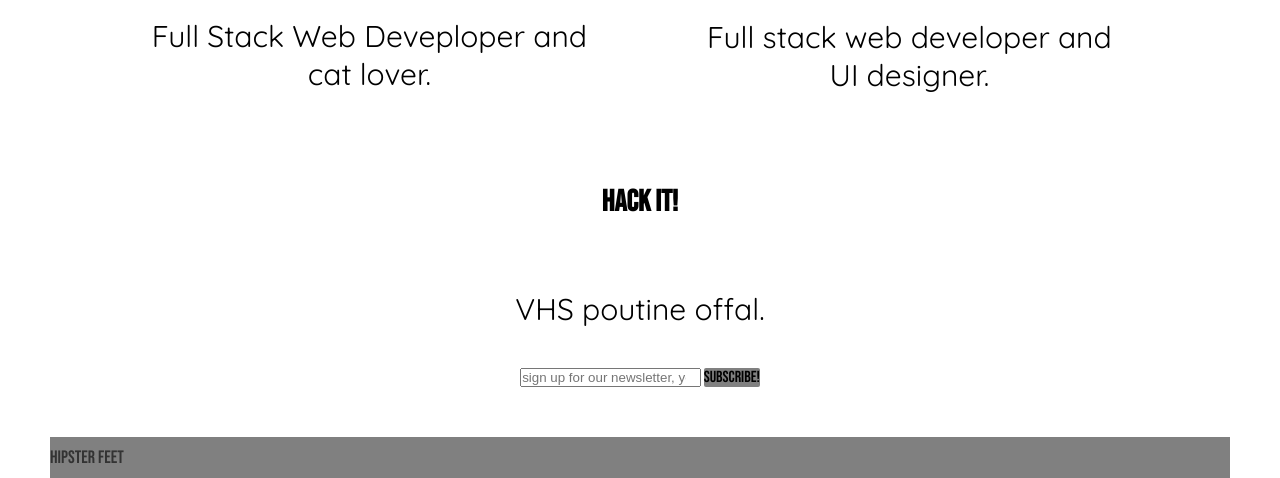
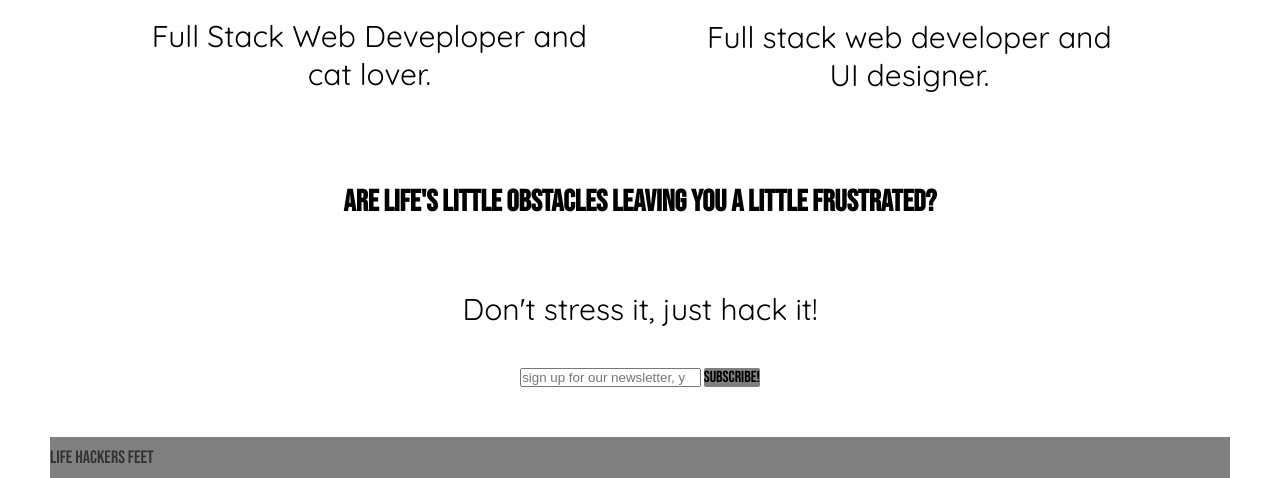
Before and after one commit to how-to-d-2/marketing-page, a plain HTML site: page about.html in a window 1280 px wide. Shown: the part 1622-2100 px from the top of the page. Drawn offline with Linux system fonts and the light colour scheme.

Commit message:
about page info added

```diff
--- a/about.html
+++ b/about.html
@@ -111,8 +111,8 @@
 
 
     <section class="contact">
-        <h3 class="title">hack it!</h3>
-        <p>VHS poutine offal. </p>
+        <h3 class="title">Are life's little obstacles leaving you a little frustrated?</h3>
+        <p>Don't stress it, just hack it!</p>
         <form>
             <input type="search" placeholder="sign up for our newsletter, you know you want to!">
             <a href="#" class="button">Subscribe!</a>
@@ -120,7 +120,7 @@
     </section>
 
     <footer>
-        <p>Hipster Feet</p>
+        <p>Life Hackers Feet</p>
     </footer>
 
 </body>
```
